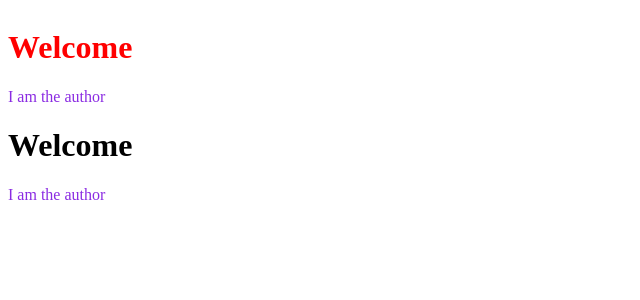
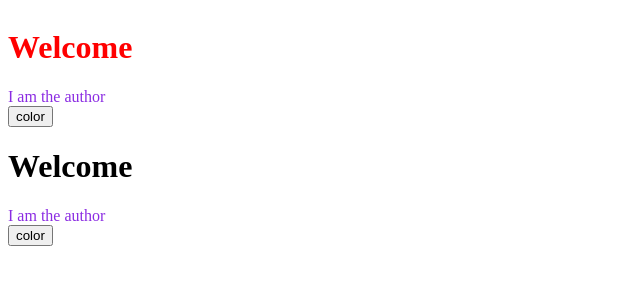
Before and after one commit to shiyas03/Angular-animations, an Angular app: page / in a window 1280 px wide. Shown: the top 300 px of the page, without its empty margins (0-640 px from the left). Built offline with nearby package versions, Linux system fonts and the light colour scheme.

Commit message:
changed style using viewchild renderer2

```diff
--- a/src/app/components/author/author.component.html
+++ b/src/app/components/author/author.component.html
@@ -1 +1,2 @@
-<div>I am the author</div>
+<div #authorColor>I am the author</div>
+<button (click)="changeColor()">color</button>
--- a/src/app/components/author/author.component.ts
+++ b/src/app/components/author/author.component.ts
@@ -1,4 +1,4 @@
-import { Component } from '@angular/core';
+import { Component, ElementRef, Renderer2, ViewChild } from '@angular/core';
 
 @Component({
   selector: 'app-author',
@@ -7,4 +7,12 @@ import { Component } from '@angular/core';
 })
 export class AuthorComponent {
 
+  @ViewChild('authorColor') authorRef!: ElementRef
+
+  constructor(private renderer:Renderer2){}
+
+  changeColor(){
+    this.renderer.setStyle(this.authorRef.nativeElement,'color','green')
+  }
+
 }
```
